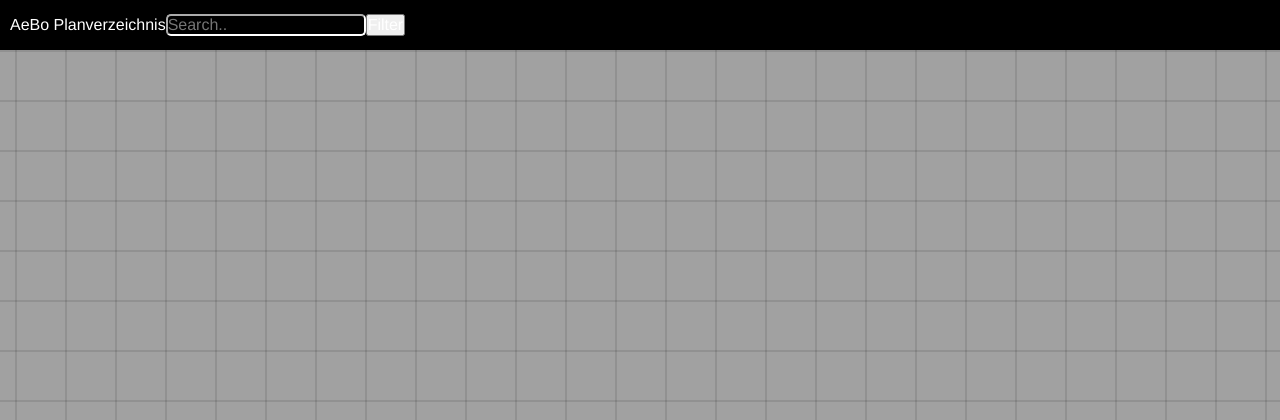
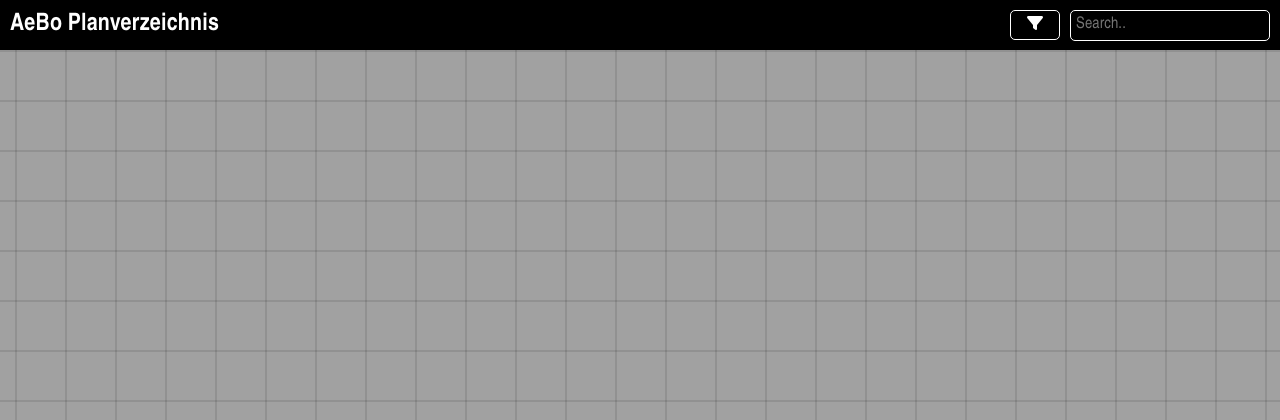
Before and after one commit to realflorianchrist/code_kitchen, a web app: page / in a window 1280 px wide. Shown: the top 420 px of the page. Run offline with its HTML, style and script files only (its server is not run), Linux system fonts and the light colour scheme; data that the repository does not hold is empty; some libraries are stand-ins or nearby versions.

Commit message:
improved UI

```diff
--- a/plan_directory/src/main/webapp/index.html
+++ b/plan_directory/src/main/webapp/index.html
@@ -6,14 +6,15 @@
         <title>Document</title>
         <link rel="stylesheet" href="styles/styles.css" type="text/css">
         <link rel="stylesheet" href="styles/animations.css" type="text/css">
+        <script src="https://kit.fontawesome.com/8667f0dfde.js" crossorigin="anonymous"></script>
     </head>
     <body>
         <header>
-            <div>AeBo Planverzeichnis</div>
+            <div><h3>AeBo Planverzeichnis</h3></div>
+            <button class="filter-button"><i class="fa-solid fa-filter"></i></button>
             <label class="search-bar">
                 <input type="text" placeholder="Search..">
             </label>
-            <button class="filter-button">Filter</button>
         </header>
 
         <script src="scripts/main.js"></script>
--- a/plan_directory/src/main/webapp/styles/styles.css
+++ b/plan_directory/src/main/webapp/styles/styles.css
@@ -7,9 +7,10 @@
     margin: 0;
     padding: 0;
     box-sizing: border-box;
-    font-family: Helvetica, Arial, sans-serif;
+    font-family: "Frutiger LT W02_47 Light Cond", "Arial Narrow", Arial, serif;
     font-size: 16px;
     color: white;
+    letter-spacing: 0.01em;
 }
 
 .text-left  {
@@ -18,6 +19,23 @@
 
 .text-right  {
     text-align: right;
+}
+
+h1 {
+    font-size: 3em;
+}
+
+h2 {
+    font-size: 2.5em;
+}
+
+h3 {
+    font-size: 1.5em;
+}
+
+h4 {
+    font-size: 1.1em;
+    text-transform: uppercase;
 }
 
 body {
@@ -36,16 +54,34 @@ body {
 header {
     align-items: center;
     background-color: black;
-    display: inline-flex;
+    display: flex;
     height: 50px;
     padding: 10px;
     width: 100vw;
 }
 
+header .filter-button {
+    margin-left: auto;
+    height: 100%;
+    width: 50px;
+}
+
+header .filter-button:hover, header .search-bar:hover {
+    background-color: rgba(189, 187, 187, 0.3);
+}
+
+header .search-bar {
+    margin-left: 10px;
+}
+
 header .search-bar input {
-    background-color: transparent;
-    border-color: white;
-    border-radius: 5px;
+    padding: 5px;
     height: 100%;
     width: 200px;
 }
+
+header .search-bar input, header .filter-button {
+    background-color: transparent;
+    border: 1px solid white;
+    border-radius: 5px;
+}
```
